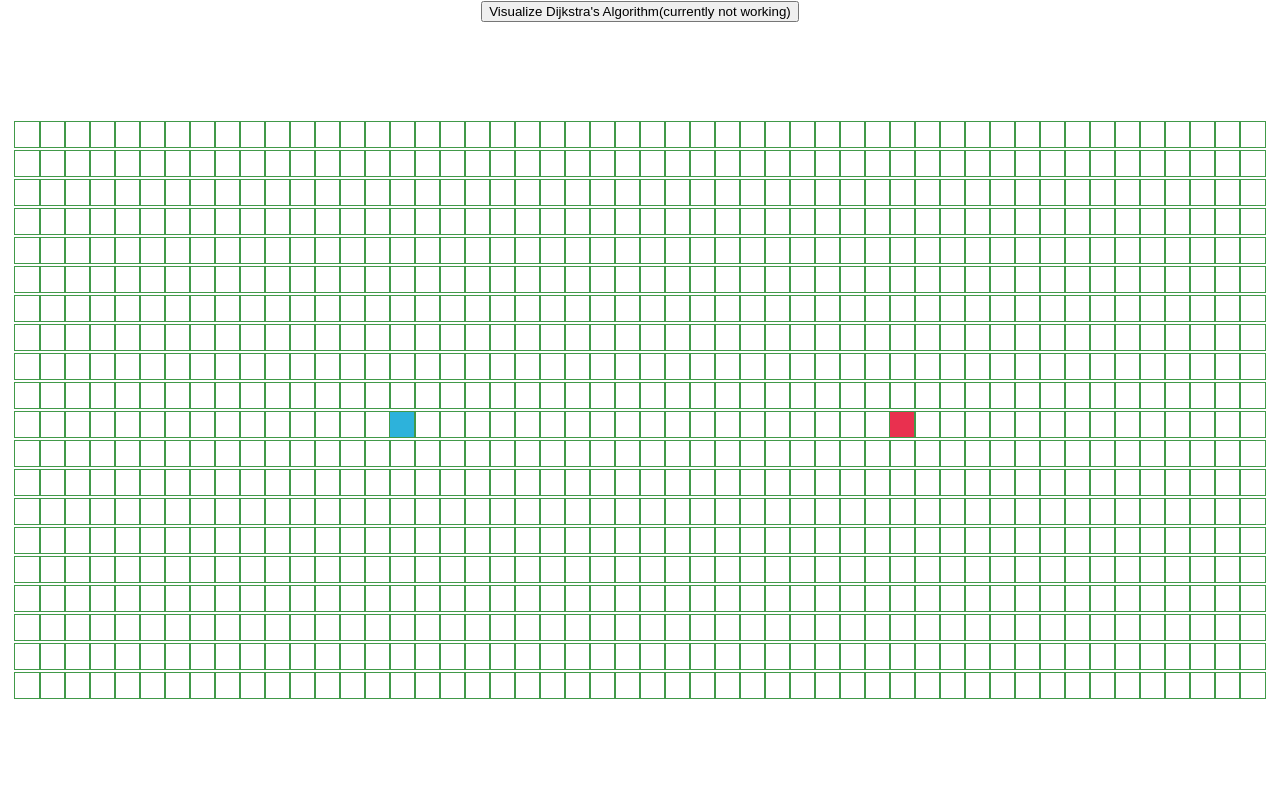
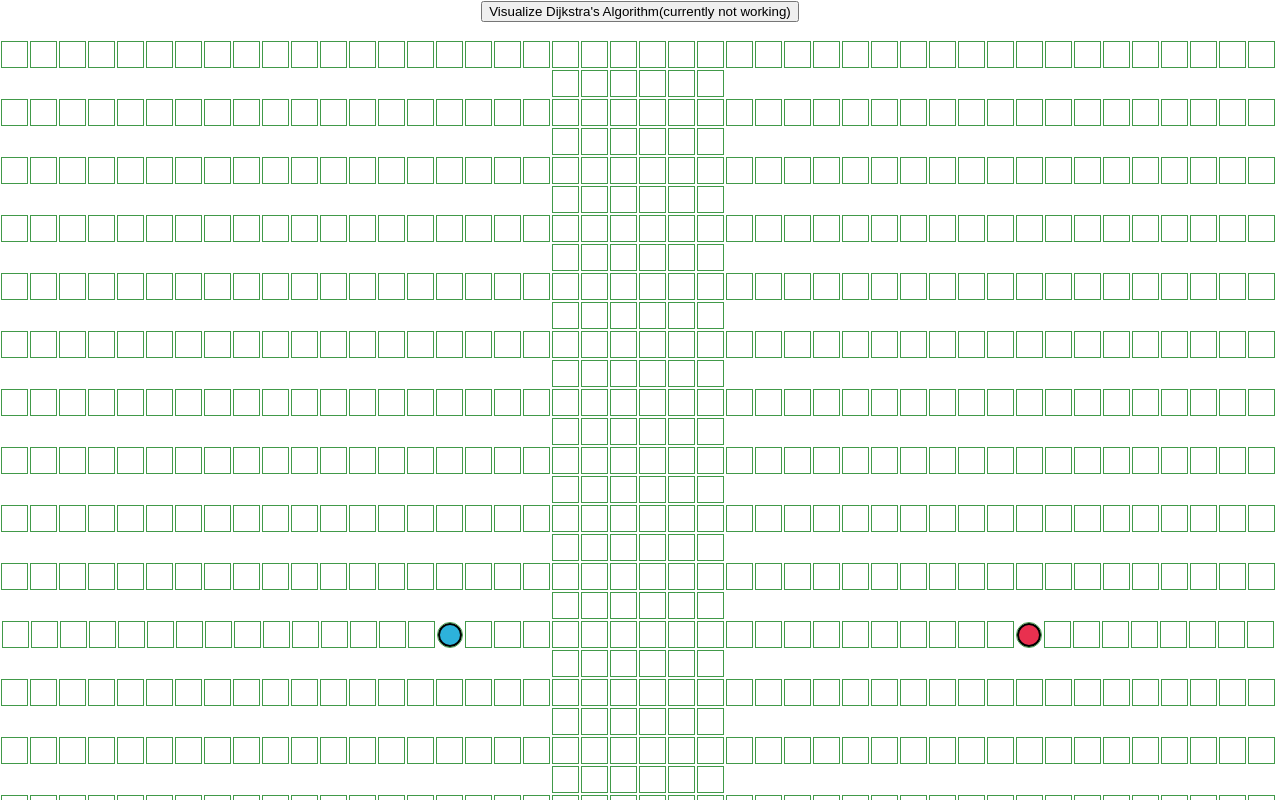
Before and after one commit to Shashankkafle/Pathfinding-Algorithm-Visualiser, a React (Create React App) app in the folder Minor_project/: page / in a window 1280 px wide. Shown: the top 800 px of the page. Built offline with nearby package versions, Linux system fonts and the light colour scheme.

Commit message:
css updated

```diff
--- a/Minor_project/src/grid.css
+++ b/Minor_project/src/grid.css
@@ -1,4 +1,8 @@
 
 .grid {
+
   margin: 100px 0 0;
+  margin-top: 20px;
+
+
 }
--- a/Minor_project/src/node.css
+++ b/Minor_project/src/node.css
@@ -1,15 +1,39 @@
-.node {
+.node{
 
-    width: 25px;
-    height: 25px;
-    outline: 1px solid rgb(65, 153, 73);
-    display: inline-block;
+  width: 25px;
+  height: 25px;
+  outline: 1.5px solid rgb(65, 153, 73);
+  display: inline-block;
+  padding: auto;
+  margin-right: 4px;
+}
+
+.node-start {
+    width: 20px;
+    height: 20px;
+    background-color: rgb(45, 178, 219);
+    border-radius: 50%;
+    border: 2px solid black;
+  }
+
+
+  .node-wall{
+    background-color: blue;
+  }
+  .node-start:active{
+    background-color: chartreuse;
+
   }
 
   .node-finish {
+    width: 20px;
+    height: 20px;
     background-color: rgb(233, 48, 79);
+    border-radius: 50%;
+    border: 2px solid black;
   }
 
-  .node-start {
-    background-color: rgb(45, 178, 219);
+  .node-finish:hover{
+    background-color: black;
+    opacity: 5;
   }
```
Also changed, not shown: Minor_project/src/Node.js (+17 -0 lines).
